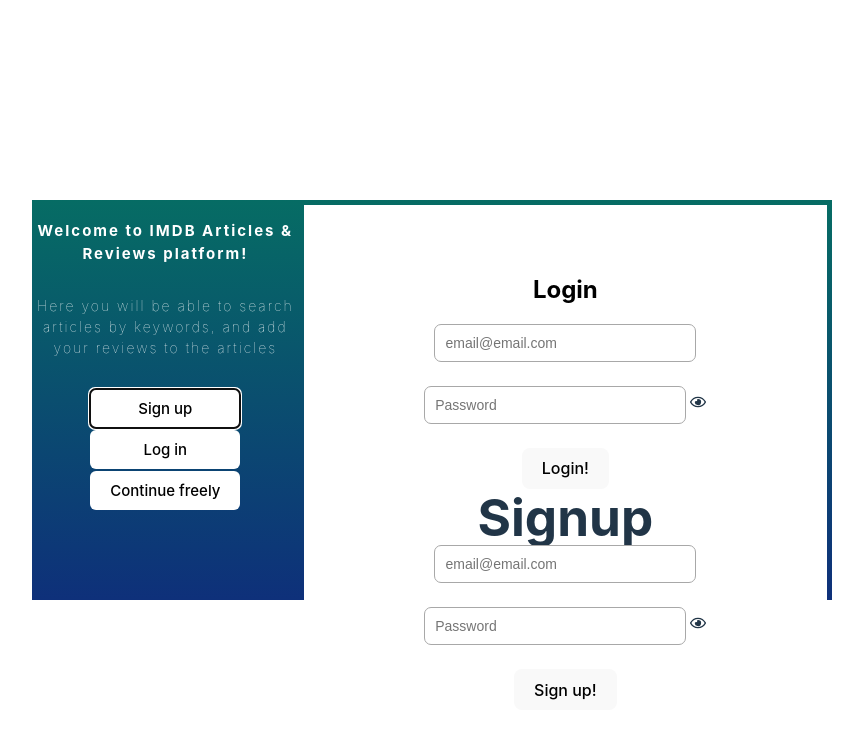
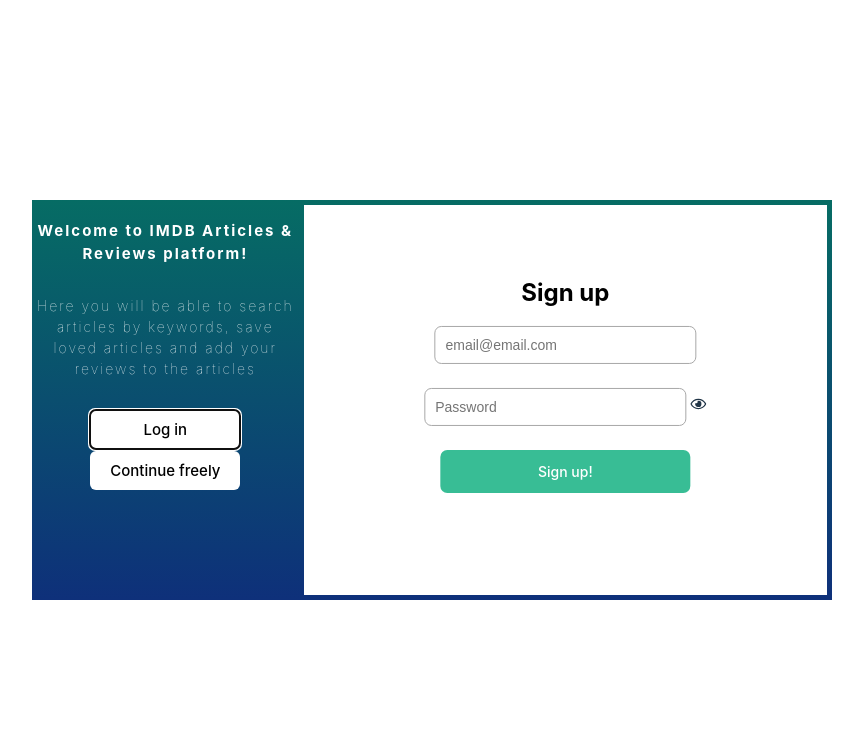
Before and after one commit to AlmogSkalka/imdb-reviews, a React (Vite) app in the folder imdb-articles-reviews/: page / in a window 1280 px wide. Both pictures are taken after a click on the button "Sign up". Shown: the top 738 px of the page, without its empty margins (208-1071 px from the left). Built offline with nearby package versions, Linux system fonts and the light colour scheme.

Commit message:
Finished (almost) working on welcomepage clientside
just need to wire the data to be sent somewhere

```diff
--- /dev/null
+++ b/imdb-articles-reviews/src/Pages/welcome/Comps/SigninForm.jsx
@@ -0,0 +1,46 @@
+import React from "react";
+import * as FaIcons from "react-icons/fa";
+
+function SigninForm({
+  formData,
+  showPassword,
+  togglePassword,
+  handleInputChange,
+  handleSubmit,
+}) {
+  return (
+    <div className="log-in-form">
+      <h1>Log in</h1>
+      <input
+        type="text"
+        className="text-input"
+        placeholder="email@email.com"
+        name="username"
+        value={formData.username}
+        onChange={handleInputChange}
+      />
+      <br />
+      <br />
+      <input
+        type={showPassword ? "text" : "password"}
+        className="text-input"
+        placeholder="Password"
+        name="password"
+        value={formData.password}
+        onChange={handleInputChange}
+      />{" "}
+      {showPassword ? (
+        <FaIcons.FaRegEyeSlash onClick={togglePassword} />
+      ) : (
+        <FaIcons.FaRegEye onClick={togglePassword} />
+      )}
+      <br />
+      <br />
+      <button className="log-in-btn" onClick={handleSubmit}>
+        Sign up!
+      </button>
+    </div>
+  );
+}
+
+export default SigninForm;
--- /dev/null
+++ b/imdb-articles-reviews/src/Pages/welcome/Comps/SignupForm.jsx
@@ -0,0 +1,46 @@
+import React from "react";
+import * as FaIcons from "react-icons/fa";
+
+function SignupForm({
+  formData,
+  showPassword,
+  togglePassword,
+  handleInputChange,
+  handleSubmit,
+}) {
+  return (
+    <div className="sign-up-form">
+      <h1>Sign up</h1>
+      <input
+        type="text"
+        className="text-input"
+        placeholder="email@email.com"
+        name="username"
+        value={formData.username}
+        onChange={handleInputChange}
+      />
+      <br />
+      <br />
+      <input
+        type={showPassword ? "text" : "password"}
+        className="text-input"
+        placeholder="Password"
+        name="password"
+        value={formData.password}
+        onChange={handleInputChange}
+      />{" "}
+      {showPassword ? (
+        <FaIcons.FaRegEyeSlash onClick={togglePassword} />
+      ) : (
+        <FaIcons.FaRegEye onClick={togglePassword} />
+      )}
+      <br />
+      <br />
+      <button className="sign-up-btn" onClick={handleSubmit}>
+        Sign up!
+      </button>
+    </div>
+  );
+}
+
+export default SignupForm;
--- a/imdb-articles-reviews/src/Pages/welcome/WelcomePage.jsx
+++ b/imdb-articles-reviews/src/Pages/welcome/WelcomePage.jsx
@@ -1,6 +1,7 @@
-import React, { useState } from "react";
-import * as FaIcons from "react-icons/fa";
+import { useState } from "react";
 import "./welcome.css";
+import SignupForm from "./Comps/SignupForm";
+import SigninForm from "./Comps/SigninForm";
 
 export default function WelcomePage() {
   const [ShowPassword, setShowPassword] = useState(false);
@@ -12,7 +13,7 @@
     username: "",
     password: "",
   });
-
+  const [showLogin, setShowLogin] = useState(true);
   const [ShowRegistrationPassword, setShowRegistrationPassword] =
     useState(false);
 
@@ -51,16 +52,27 @@
   const toggleRegistrationPassword = () => {
     setShowRegistrationPassword((prevState) => !prevState);
   };
+
+  const toggleLogSignPage = () => {
+    setShowLogin((prevState) => !prevState);
+  };
   return (
     <div className="container">
       <div className="side-div">
         <h2>Welcome to IMDB Articles & Reviews platform! </h2>
         <p>
-          Here you will be able to search articles by keywords, and add your
-          reviews to the articles
+          Here you will be able to search articles by keywords, save loved
+          articles and add your reviews to the articles
         </p>
-        <button className="sign-up">Sign up</button>
-        <button className="log-in">Log in</button>
+        {showLogin ? (
+          <button className="sign-up" onClick={toggleLogSignPage}>
+            Sign up
+          </button>
+        ) : (
+          <button className="log-in" onClick={toggleLogSignPage}>
+            Log in
+          </button>
+        )}
         <button className="without-user" title="Without registering...">
           Continue freely
         </button>
@@ -68,72 +80,24 @@
 
       {/* Login & Signup forms */}
 
-      {/* Login Form */}
       <div className="forms">
-        <div className="log-in-form">
-          <h1>Login</h1>
-          <input
-            type="text"
-            className="text-input"
-            name="username"
-            placeholder="email@email.com"
-            value={loginForm.username}
-            onChange={handleLoginInputChange}
+        {showLogin ? (
+          <SigninForm
+            formData={SigninForm}
+            showPassword={ShowPassword}
+            togglePassword={togglePassword}
+            handleInputChange={handleLoginInputChange}
+            handleSubmit={handleLoginSubmit}
           />
-          <br />
-          <br />
-          <input
-            type={ShowPassword ? "text" : "password"}
-            className="text-input"
-            name="password"
-            placeholder="Password"
-            value={loginForm.password}
-            onChange={handleLoginInputChange}
-          />{" "}
-          {ShowPassword ? (
-            <FaIcons.FaRegEyeSlash onClick={togglePassword} />
-          ) : (
-            <FaIcons.FaRegEye onClick={togglePassword} />
-          )}
-          <br />
-          <br />
-          <button className="log-in-btn" onClick={handleLoginSubmit}>
-            Login!
-          </button>
-        </div>
-
-        {/* Signup Form */}
-        <div className="sign-up-form">
-          <h1>Signup</h1>
-          <input
-            type="text"
-            className="text-input"
-            placeholder="email@email.com"
-            name="username"
-            value={signupForm.username}
-            onChange={handleSignupInputChange}
+        ) : (
+          <SignupForm
+            formData={signupForm}
+            showPassword={ShowRegistrationPassword}
+            togglePassword={toggleRegistrationPassword}
+            handleInputChange={handleSignupInputChange}
+            handleSubmit={handleSignupSubmit}
           />
-          <br />
-          <br />
-          <input
-            type={ShowRegistrationPassword ? "text" : "password"}
-            className="text-input"
-            placeholder="Password"
-            name="password"
-            value={signupForm.password}
-            onChange={handleSignupInputChange}
-          />{" "}
-          {ShowRegistrationPassword ? (
-            <FaIcons.FaRegEyeSlash onClick={toggleRegistrationPassword} />
-          ) : (
-            <FaIcons.FaRegEye onClick={toggleRegistrationPassword} />
-          )}
-          <br />
-          <br />
-          <button className="sign-up-btn" onClick={handleSignupSubmit}>
-            Sign up!
-          </button>
-        </div>
+        )}
       </div>
     </div>
   );
--- a/imdb-articles-reviews/src/Pages/welcome/welcome.css
+++ b/imdb-articles-reviews/src/Pages/welcome/welcome.css
@@ -1,6 +1,7 @@
 * {
     margin: 0px;
     padding: 0px;
+
 }
 
 .container {
@@ -52,7 +53,8 @@
     margin-top: 10%;
 }
 
-.log-in-form h1 {
+.log-in-form h1,
+.sign-up-form h1 {
     color: black;
     font-size: 24px;
     padding: 20px;
@@ -66,5 +68,38 @@
     border: 1px solid rgb(168, 168, 168);
     width: 50%;
     outline: none;
+}
 
+.log-in-btn {
+    box-sizing: border-box;
+    color: white;
+    font-size: 14px;
+    padding: 13px;
+    border-radius: 7px;
+    border: none;
+    width: 250px;
+    outline: none;
+    background-color: rgb(56, 102, 189);
 }
+
+
+
+.sign-up-form {
+    position: relative;
+    top: 50%;
+    left: 50%;
+    transform: translate(-50%, -60%);
+    text-align: center;
+}
+
+.sign-up-btn {
+    box-sizing: border-box;
+    color: white;
+    font-size: 14px;
+    padding: 13px;
+    border-radius: 7px;
+    border: none;
+    width: 250px;
+    outline: none;
+    background-color: rgb(56, 189, 149);
+}
```
